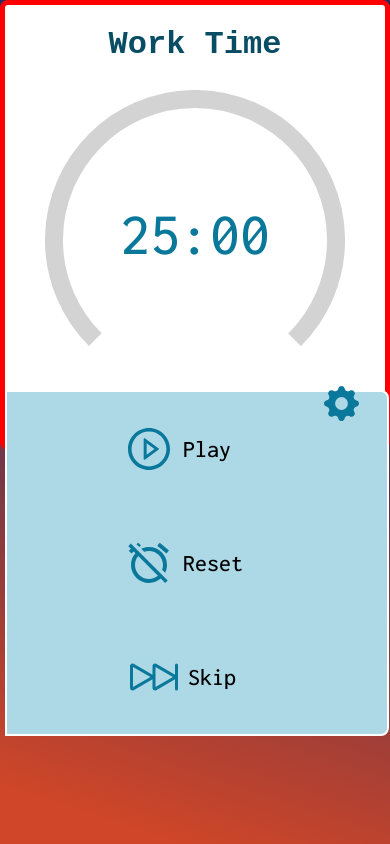
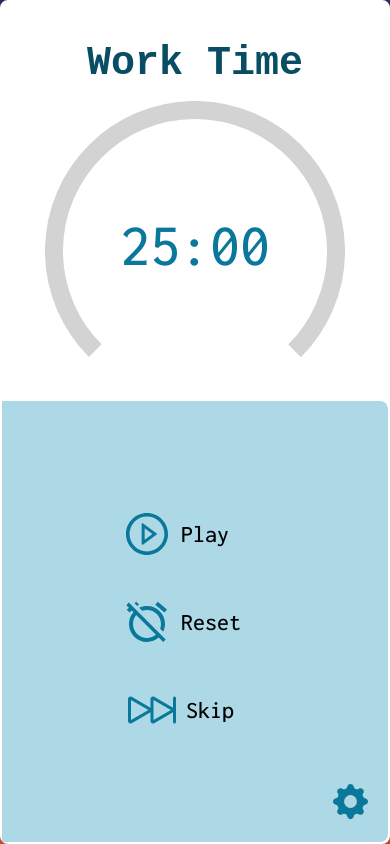
Before and after one commit to m1ckeyyy/improvement-center, a React (Vite) app in the folder client/: page /pomodoro in a window 390 px wide. Built offline with nearby package versions, Linux system fonts and the light colour scheme.

Commit message:
responsiveness pomodorotimer

```diff
--- a/client/src/pages/Tools/PomodoroTimer/PomodoroComponents/Settings/Settings.module.scss
+++ b/client/src/pages/Tools/PomodoroTimer/PomodoroComponents/Settings/Settings.module.scss
@@ -108,6 +108,21 @@
     padding-right: 6px;
   }
 }
-@media (max-width: 615px) {
-
+@media (max-width: 653px) {
+  .container {
+    width: 100%;
+    flex: 1.3;
+    zoom: 1.5;
+  }
 }
+@media (max-width: 290px) {
+  .container {
+    zoom: 1.2;
+  }
+}
+@media (max-height: 700px) {
+  .container {
+    zoom: 1;
+    flex: 3;
+  }
+}
--- a/client/src/pages/Tools/PomodoroTimer/PomodoroTimer.module.scss
+++ b/client/src/pages/Tools/PomodoroTimer/PomodoroTimer.module.scss
@@ -1,5 +1,11 @@
 @import url('https://fonts.googleapis.com/css2?family=Nunito+Sans:wght@400&display=swap');
 @import url('https://fonts.googleapis.com/css2?family=Inconsolata:wght@300&display=swap');
+body,
+html,
+* {
+  margin: 0;
+  padding: 0;
+}
 
 .overlayContainer {
   font-family: 'Inconsolata', monospace;
@@ -123,18 +129,31 @@
     }
   }
 }
-@media (max-width: 615px) {
+@media (max-width: 653px) {
   .overlayContainer {
-    display: block;
+    // display: block;
   }
   .app {
     width: 100%;
     flex-direction: column;
-    border: 5px solid red;
+    // border: 5px solid red;
+    height: 100%;
+    max-height: 100%;
   }
   .controls {
     width: 100%;
-    border: 2px solid white;
-    box-sizing: content-box;
+    // border: 2px solid white;
+    flex: 1.3;
+    // box-sizing: content-box;
+  }
+  .timer {
+    flex: 1;
+    padding-left: 10%;
+    padding-right: 10%;
+    padding-top: 10%;
+    h1 {
+      padding-bottom: 5%;
+      font-size: 2.5em;
+    }
   }
 }
```
